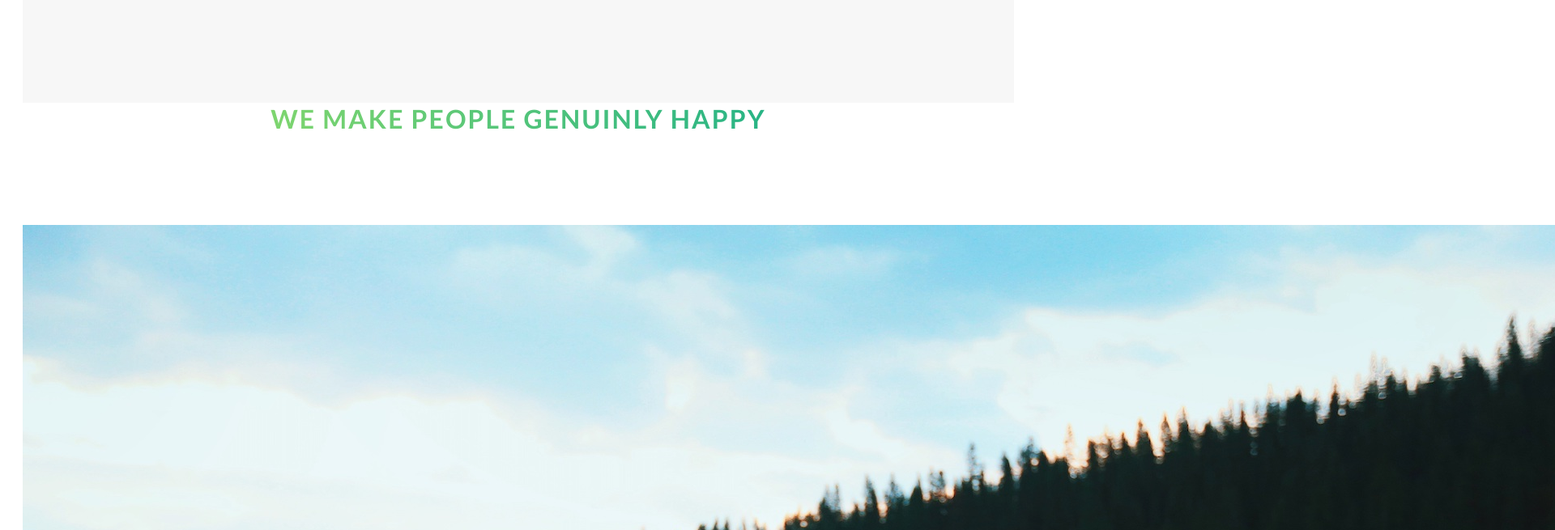
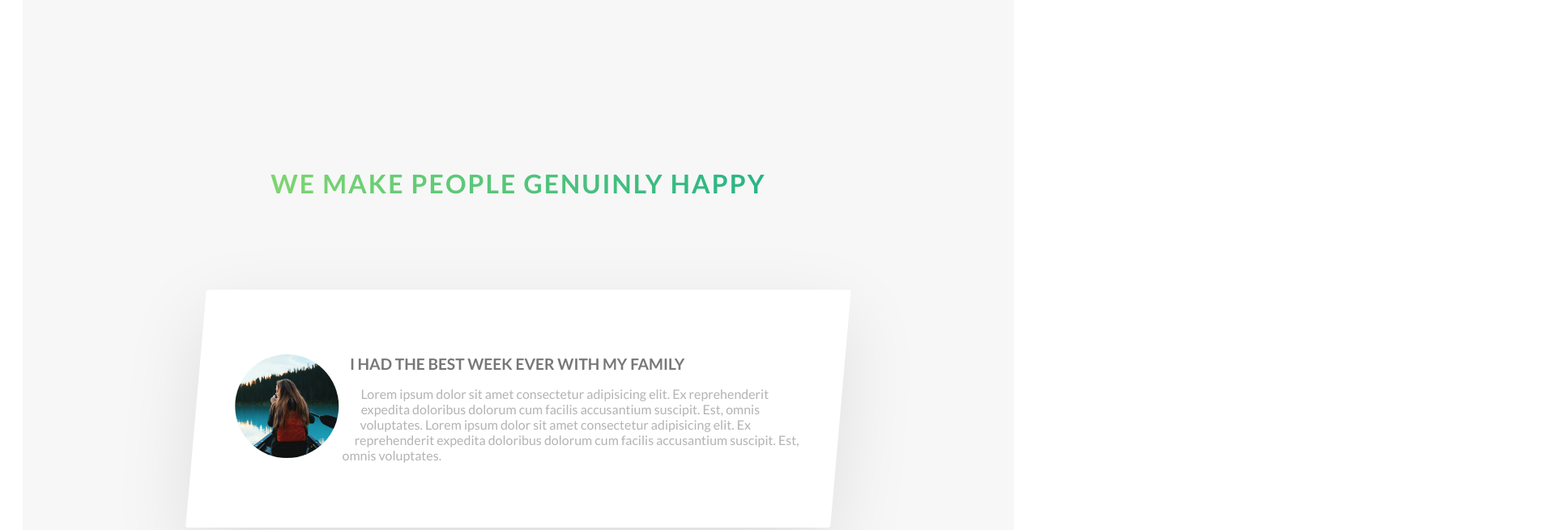
Before and after one commit to KartikVerma0/Natour-s-Project-Udemy-Advanced-CSS-and-Sass-Flexbox-Grid-Animations-and-More-, a plain HTML site: page index.html in a window 1280 px wide. Shown: the part 3140-3795 px from the top of the page at 81% size, 1920 px wide, since content can reach past the window. Drawn offline with nearby package versions, Linux system fonts and the light colour scheme.

Commit message:
Added story section styling

```diff
--- a/css/style.css
+++ b/css/style.css
@@ -95,24 +95,32 @@ body {
     margin-top: 7rem;
 }
 
+.u-padding-inline-6 {
+    padding-inline: 6rem;
+}
+
 .u-display-flex {
     display: flex;
+}
+
+.u-flex-direction-column {
+    flex-direction: column;
+}
+
+.u-align-items-column {
+    align-items: column;
 }
 
 .u-width-50per {
     flex-basis: 50%;
 }
 
-.u-padding-inline-6 {
-    padding-inline: 6rem;
+.u-gap-regular {
+    gap: 3rem;
 }
 
 .u-gap-big {
     gap: 5rem;
-}
-
-.u-gap-regular {
-    gap: 3rem;
 }
 
 .btn:link,
@@ -383,6 +391,54 @@ body {
     box-shadow: 0px 10px 20px rgba(0, 0, 0, 0.3);
 }
 
+.story {
+    width: 65%;
+    padding: 5rem 3rem;
+    margin: 0 auto;
+    box-shadow: 0 2rem 6rem rgba(0, 0, 0, 0.1);
+    background-color: #fff;
+    border-radius: 3px;
+    transform: skewX(-5deg);
+}
+.story > * {
+    transform: skewX(5deg);
+}
+.story__shape {
+    width: 8rem;
+    aspect-ratio: 1;
+    overflow: hidden;
+    position: relative;
+    float: left;
+    clip-path: circle(50%);
+    shape-outside: circle(44%);
+    margin-right: 3rem;
+}
+.story__shape__image {
+    height: 100%;
+    transform: translateX(-15%) scale(1.4);
+    transition: transform 0.4s ease, filter 0.4s ease;
+}
+.story__caption {
+    position: absolute;
+    top: 50%;
+    left: 50%;
+    transform: translate(-50%, 100%);
+    color: #fff;
+    text-transform: uppercase;
+    font-size: 1.25rem;
+    text-align: center;
+    opacity: 0;
+    transition: transform 0.4s ease, opacity 0.4s ease;
+}
+.story:hover .story__caption {
+    opacity: 1;
+    transform: translate(-50%, -50%);
+}
+.story:hover .story__shape__image {
+    transform: scale(1) translateX(-15%);
+    filter: brightness(0.9) blur(3px);
+}
+
 .header {
     height: 95vh;
     background-image: linear-gradient(
@@ -439,3 +495,8 @@ body {
     margin-top: -20vh;
     padding-inline: 8rem;
 }
+
+.section-stories {
+    padding-block: 5rem;
+    background-color: #f7f7f7;
+}
```
